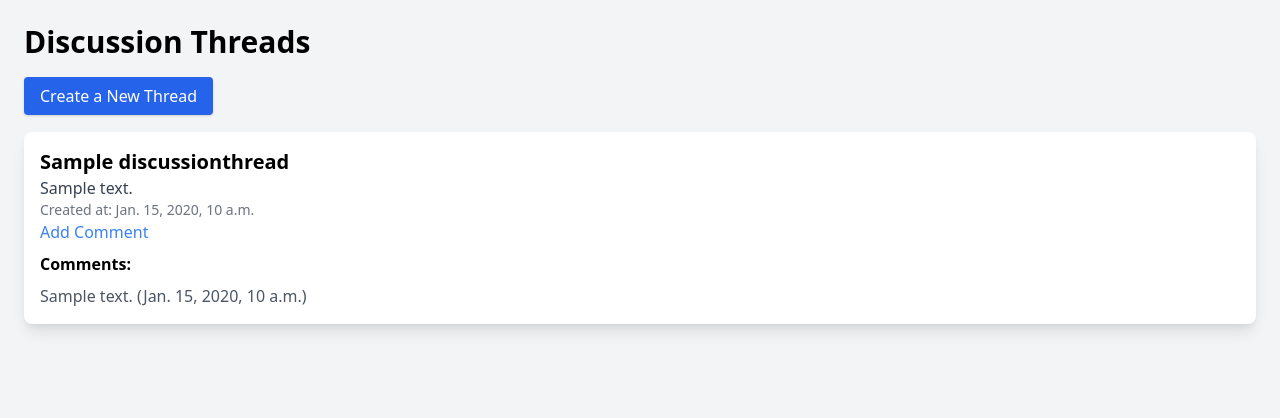
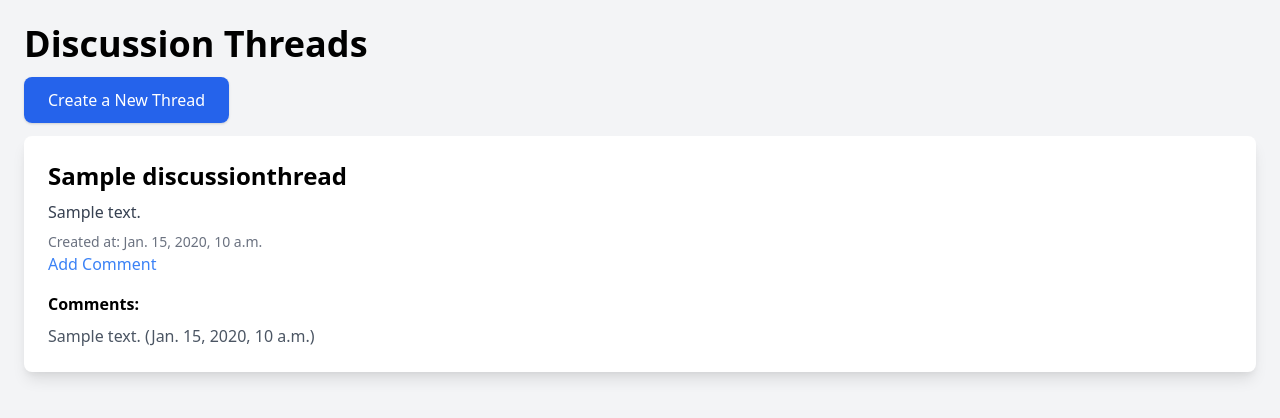
Before and after one commit to F03-PBP/SoundNest, a Django app: template Discussions/templates/view_threads.html in a window 1280 px wide. Shown: the top 418 px of the page. Run offline with Django 5.2, Linux system fonts and the light colour scheme; the template is opened without the code that fills it: values that come from a table or form of the project are taken from there, others are empty; tables that the repository leaves empty hold one stand-in row (values such as "Sample post").

Commit message:
Design Discussions

```diff
--- a/Discussions/templates/create_thread.html
+++ b/Discussions/templates/create_thread.html
@@ -8,11 +8,11 @@
 </head>
 <body class="bg-gray-100">
     <div class="container mx-auto p-6">
-        <h1 class="text-3xl font-bold mb-4">Create a New Discussion Thread</h1>
-        <form method="post" class="bg-white shadow-lg rounded-lg p-6">
+        <h1 class="text-4xl font-bold mb-6">Create a New Discussion Thread</h1>
+        <form method="post" class="bg-white shadow-lg rounded-lg p-8">
             {% csrf_token %}
             {{ form.as_p }}
-            <button type="submit" class="bg-blue-600 text-white px-4 py-2 rounded shadow hover:bg-blue-700 transition">Create Thread</button>
+            <button type="submit" class="bg-blue-600 text-white px-6 py-3 rounded-lg shadow hover:bg-blue-700 transition">Create Thread</button>
         </form>
         <a href="{% url 'view_threads' %}" class="text-blue-500 hover:underline mt-4 inline-block">View Discussion Threads</a>
     </div>
--- a/Discussions/templates/view_threads.html
+++ b/Discussions/templates/view_threads.html
@@ -8,16 +8,16 @@
 </head>
 <body class="bg-gray-100">
     <div class="container mx-auto p-6">
-        <h1 class="text-3xl font-bold mb-6">Discussion Threads</h1>
-        <a href="{% url 'create_thread' %}" class="bg-blue-600 text-white px-4 py-2 rounded shadow hover:bg-blue-700 transition">Create a New Thread</a>
-        <ul class="mt-6 space-y-4">
+        <h1 class="text-4xl font-bold mb-6">Discussion Threads</h1>
+        <a href="{% url 'create_thread' %}" class="bg-blue-600 text-white px-6 py-3 rounded-lg shadow hover:bg-blue-700 transition">Create a New Thread</a>
+        <ul class="mt-6 space-y-6">
             {% for thread in threads %}
-                <li class="bg-white shadow-lg rounded-lg p-4">
-                    <h2 class="text-xl font-semibold">{{ thread.title }}</h2>
-                    <p class="text-gray-700">{{ thread.content }}</p>
-                    <p class="text-gray-500 text-sm">Created at: {{ thread.created_at }}</p>
-                    <a href="{% url 'add_comment' thread.id %}" class="text-blue-500 hover:underline">Add Comment</a>
-                    <h3 class="font-bold mt-2">Comments:</h3>
+                <li class="bg-white shadow-lg rounded-lg p-6">
+                    <h2 class="text-2xl font-semibold">{{ thread.title }}</h2>
+                    <p class="text-gray-700 mt-2">{{ thread.content }}</p>
+                    <p class="text-gray-500 text-sm mt-2">Created at: {{ thread.created_at }}</p>
+                    <a href="{% url 'add_comment' thread.id %}" class="text-blue-500 hover:underline mt-2">Add Comment</a>
+                    <h3 class="font-bold mt-4">Comments:</h3>
                     <ul class="mt-2">
                         {% for comment in thread.comments.all %}
                             <li class="text-gray-600">{{ comment.content }} ({{ comment.created_at }})</li>
```
